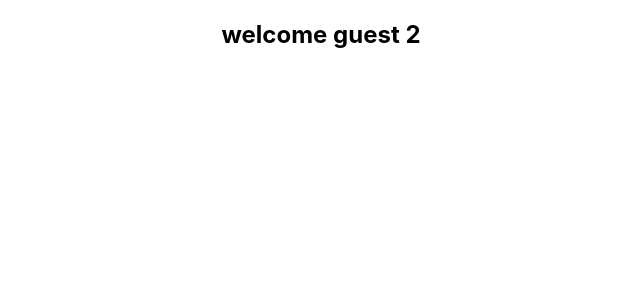
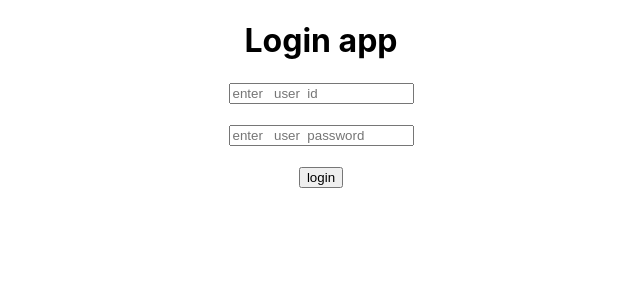
Before and after one commit to rolitiwari1234/Reactjs, a React (Create React App) app: page / in a window 1280 px wide. Shown: the top 300 px of the page, without its empty margins (319-959 px from the left). Built offline with nearby package versions, Linux system fonts and the light colour scheme.

Commit message:
basic form validation

```diff
--- a/src/App.js
+++ b/src/App.js
@@ -1,15 +1,16 @@
 
 import logo from './logo.svg';
 import './App.css';
-import Profile from './profile';
+import Login from './Login';
+
 
 function App(){
-
+ const data = true
 
 return (
     <div className="App">
 
-     <Profile />
+     <Login />
      </div>
     )
 }
--- /dev/null
+++ b/src/Login.js
@@ -0,0 +1,60 @@
+import React,{useState} from 'react'
+
+function Login(){
+
+    const [user,setUser] = useState("")
+    const [password,setPassword] = useState("")
+    const [userErr,setUserErr] =useState(false)
+    const [passErr,setPassErr] = useState(false)
+
+    function loginHandle(e)
+    {
+    if(user.length < 3 || password.length < 6 )
+    {
+     alert("type correct value")
+    }
+     else{
+        alert("all good:)")
+     }
+
+        e.preventDefault()
+     }
+
+    function userHandler(e){
+        let item = e.target.value;
+        if(item.length  < 3)
+        {
+       setUserErr(true)
+        }
+        else
+        {
+         setUserErr(false)
+        }
+        setUser(item)
+    }
+
+        function passwordHandler(e){
+            let item = e.target.value;
+            if(item.length < 6)
+            {
+                setPassErr(true)
+            }
+            else{
+                setPassErr(false)
+            }
+            setPassword(item)
+        }
+
+
+    return(
+        <div>
+            <h1 onSubmit={loginHandle}>Login app</h1>
+            <form>
+            <input type = "text" placeholder = "enter   user  id" onChange={userHandler}/> { userErr? <span>user not valid</span>:""}<br/><br/>
+            <input type = "text" placeholder = "enter   user  password" onChange={passwordHandler}/> {passErr ? <span>password not valid</span> :""}  <br/><br/>
+            <button type = "submit">login</button>
+            </form>
+            </div>
+    )
+}
+export default Login;
```
